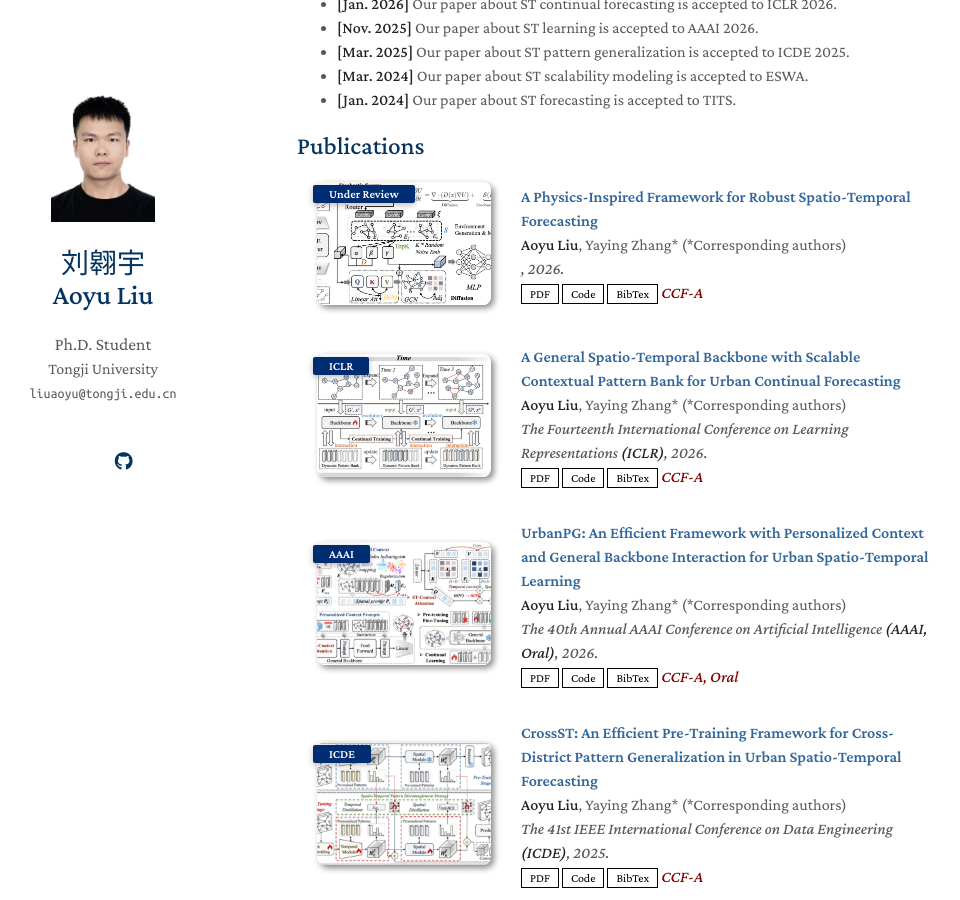
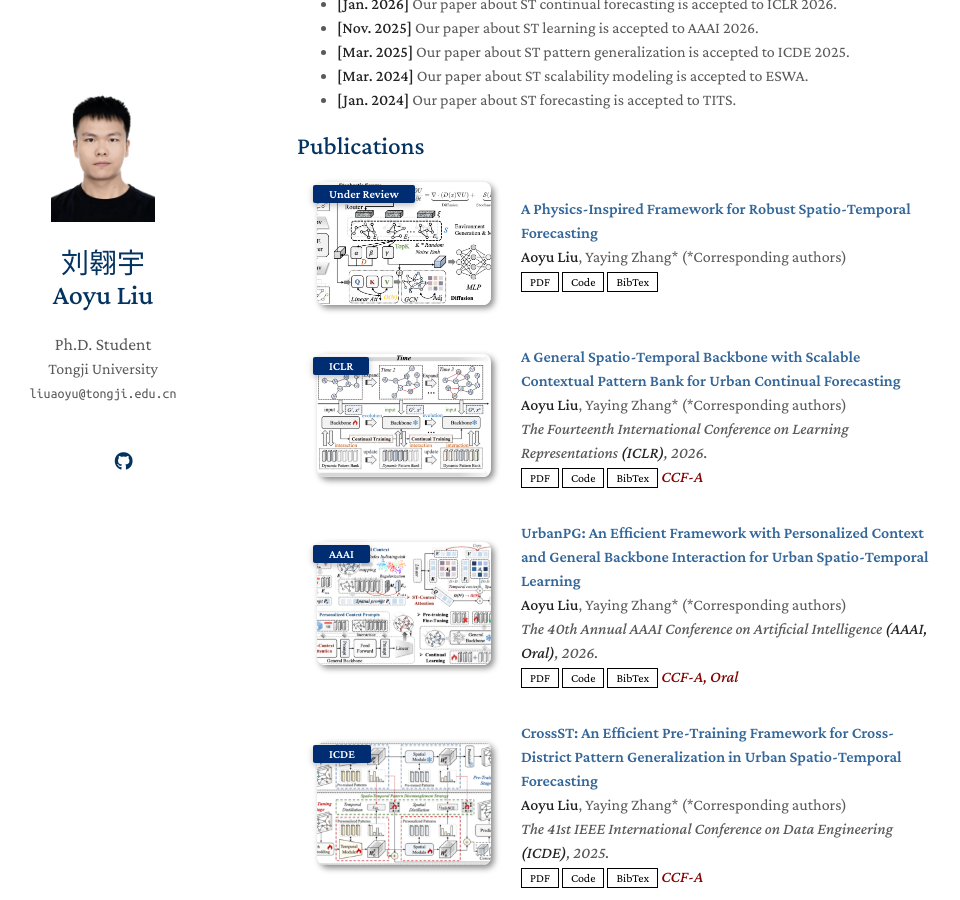
Before and after one commit to Aoyu-Liu/Aoyu-Liu.github.io, a Jekyll site: the page built from index.md, in a window 1280 px wide and 900 px high, scrolled down 386 px. Shown: the whole window, without its empty margins (173-1133 px from the left). Built offline with Jekyll 4.4.1, drawn with Linux system fonts in a browser that asks for light colours; a style sheet for code colours, icons or effects is not loaded; our own code applies the rules of GitHub Pages for plain Markdown files.

Commit message:
Update publications.yml

```diff
--- a/_data/publications.yml
+++ b/_data/publications.yml
@@ -3,12 +3,12 @@ main:
 - title: 'A Physics-Inspired Framework for Robust Spatio-Temporal Forecasting'
   authors: "<strong>Aoyu Liu</strong>, Yaying Zhang* (*Corresponding authors)"
   conference_short: Under Review
-  conference: ", 2026."
+  conference: ""
   pdf: https://aoyu-liu.github.io/ # 待更新为预印本链接
   code: https://aoyu-liu.github.io/
   bibtex: https://aoyu-liu.github.io/ # 待更新为BibTeX文件路径
   image: ./assets/img/work6.png
-  notes: "CCF-A"
+  notes: ""
 
 - title: 'A General Spatio-Temporal Backbone with Scalable Contextual Pattern Bank for Urban Continual Forecasting'
   authors: "<strong>Aoyu Liu</strong>, Yaying Zhang* (*Corresponding authors)"
```
